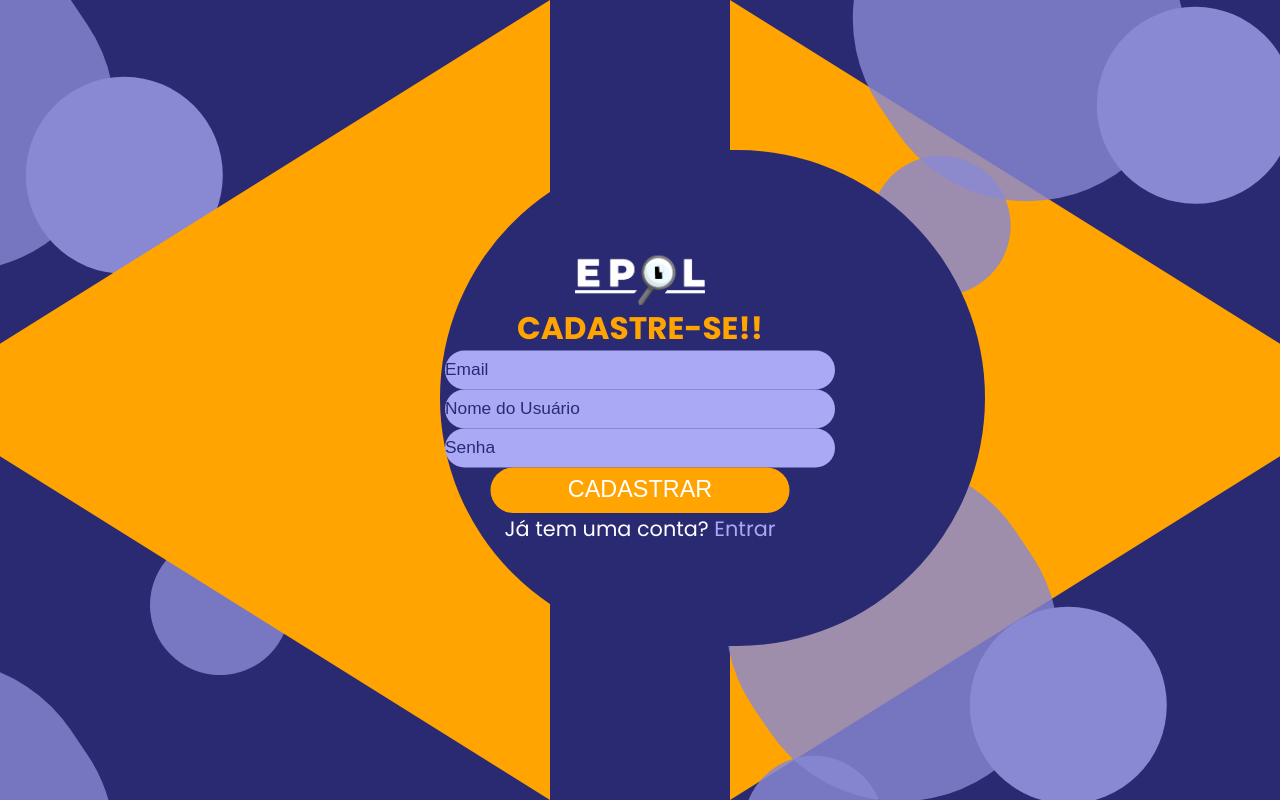
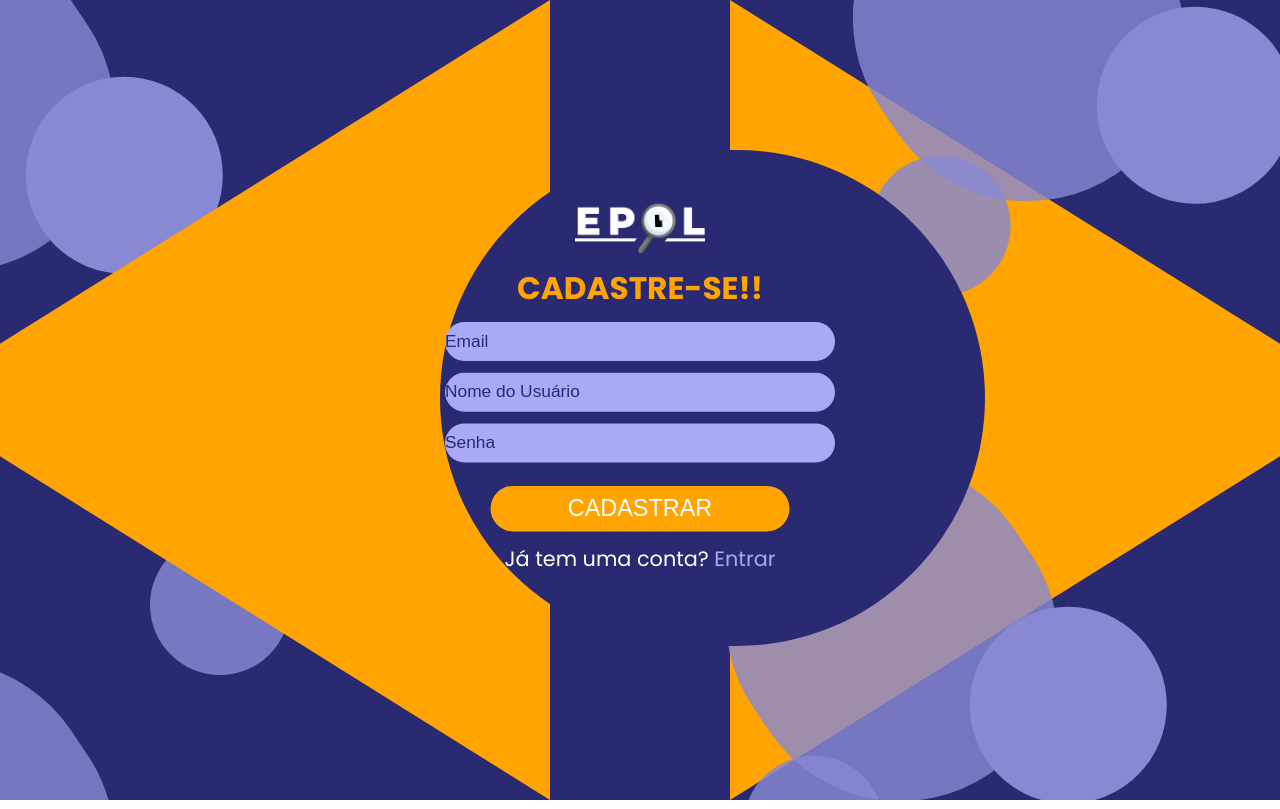
Before and after one commit to tcc-epol-ejs/epol-web, a React (Vite) app: page / in a window 1280 px wide. Built offline with nearby package versions, Linux system fonts and the light colour scheme.

Commit message:
refactor: espacamento entre os campos

```diff
--- a/src/index.css
+++ b/src/index.css
@@ -6,7 +6,7 @@
   body {
     font-family: "Poppins", sans-serif;
   }
-  margin: 0;
+  margin: 0 0 9px 0;
   padding: 0;
   box-sizing: border-box;
 }
```
